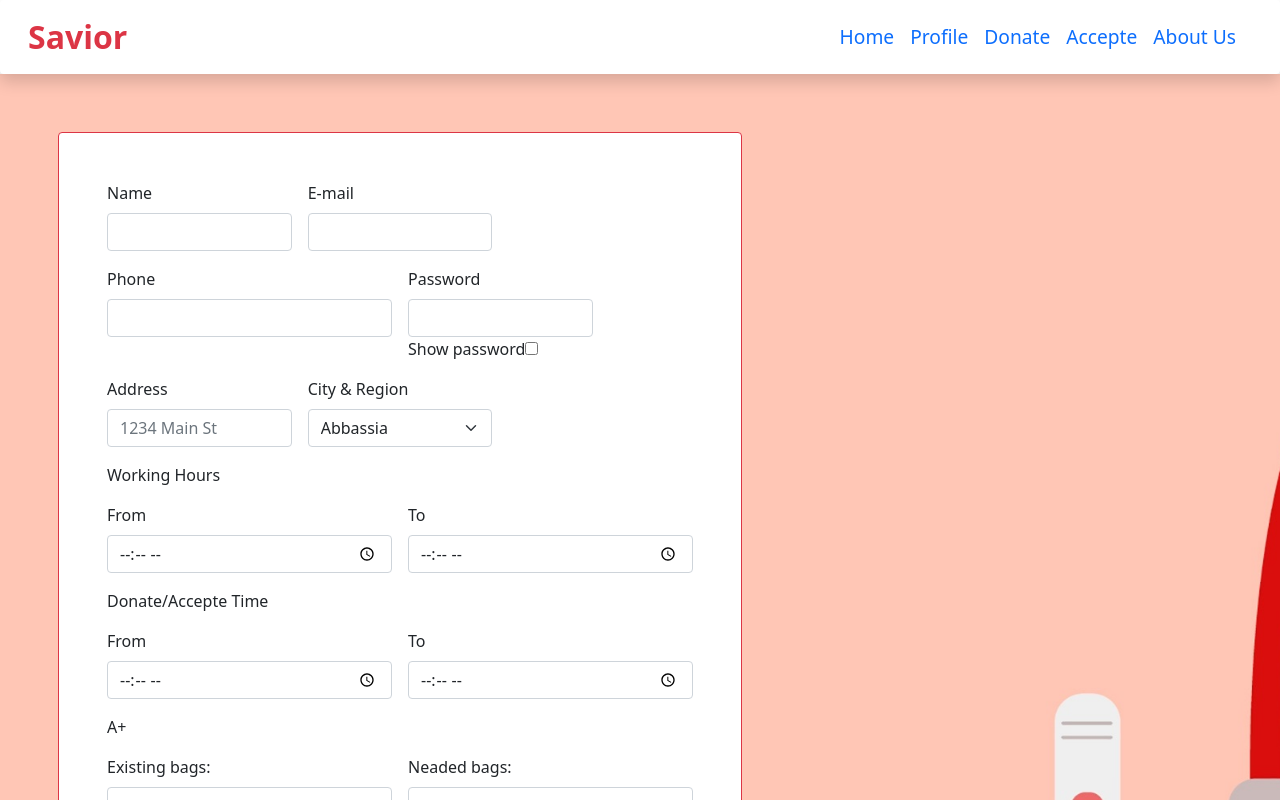
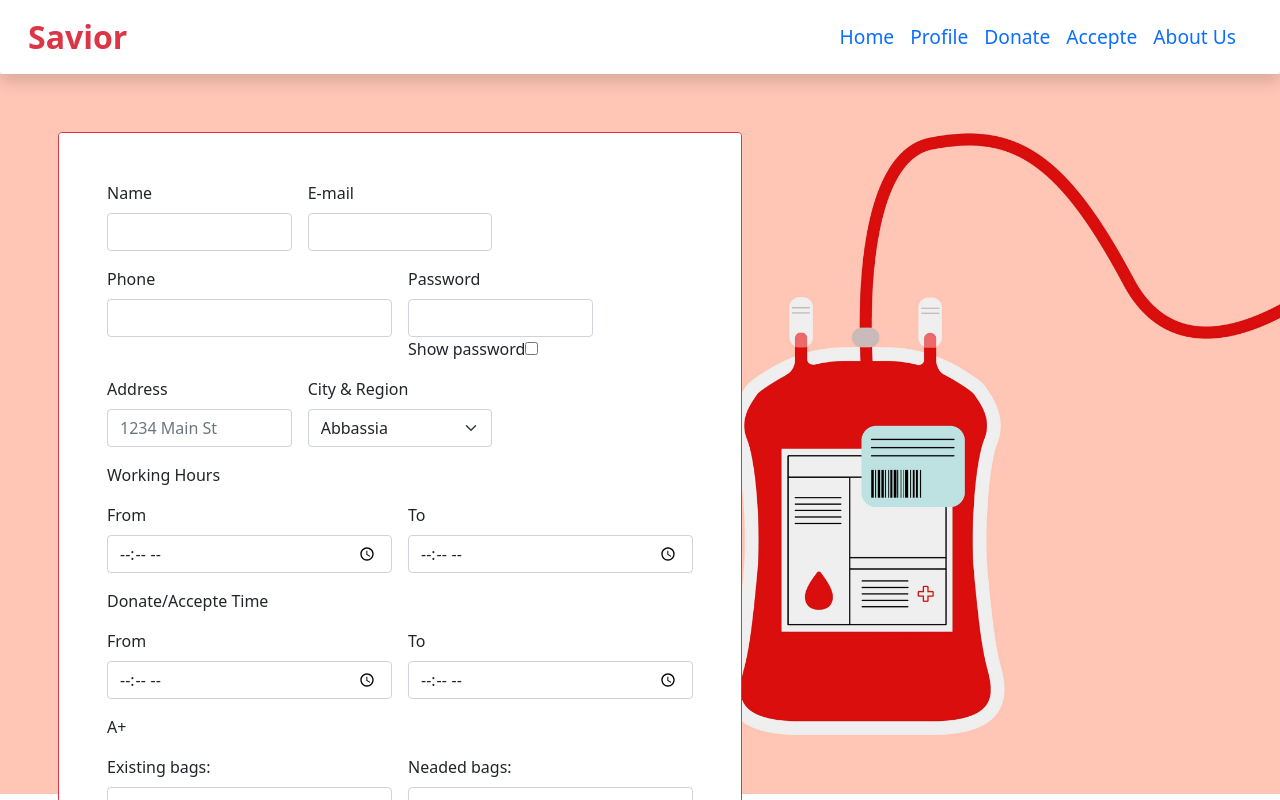
Before and after one commit to es539/BloodSystem, an Angular app in the folder project/: page /EditA in a window 1280 px wide. Shown: the top 800 px of the page. Built offline with nearby package versions, Linux system fonts and the light colour scheme.

Commit message:
edit autority

```diff
--- a/project/src/app/Edit-profile-Authority/EditA.component.css
+++ b/project/src/app/Edit-profile-Authority/EditA.component.css
@@ -1,5 +1,5 @@
 .contentprofile{
-    height: 250vh;
+    height: 90vh;
     background-image: url(../imgs/profile.jpg);
     background-position: center center;
     background-size: cover;
@@ -15,3 +15,8 @@ nav{
     padding: 50px;
 
 }
+.scroll-container{
+    height: 90vh;
+    overflow-y: scroll;
+    scroll-behavior: smooth;
+  }
--- a/project/src/app/Edit-profile-Authority/EditA.component.html
+++ b/project/src/app/Edit-profile-Authority/EditA.component.html
@@ -38,7 +38,7 @@
         </nav>
         <div class="contentprofile">
             <div class="proContent" style="max-width: 800px;">
-                <div class="card p-5 m-2 border border-danger">
+                <div class="card p-5 m-2 border border-danger scroll-container">
                     <div class="row g-3">
                         <div class="col-md-4">
                             <label for="name" class="form-label">Name</label>
```
